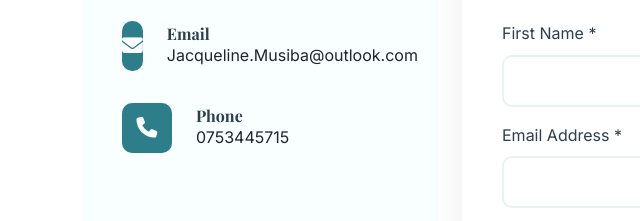
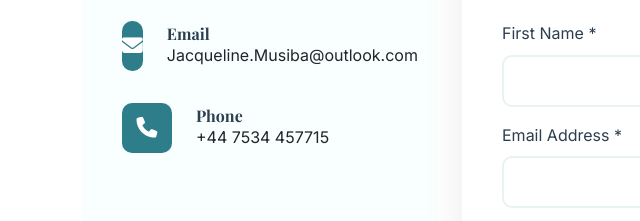
Before and after one commit to chomztribe/chomztribe.github.io, a plain HTML site: page index.html in a window 1280 px wide. Shown: the part 5529-5750 px from the top of the page, 0-640 px from the left. Drawn offline with nearby package versions, Linux system fonts and the light colour scheme.

Commit message:
Update index.html

```diff
--- a/index.html
+++ b/index.html
@@ -856,7 +856,7 @@
                             <div>
                                 <h6 class="mb-0">Phone</h6>
                                 <a href="tel:0753445715" class="text-decoration-none text-dark">
-                                    0753445715
+                                    +44 7534 457715
                                 </a>
                             </div>
                         </div>
```
